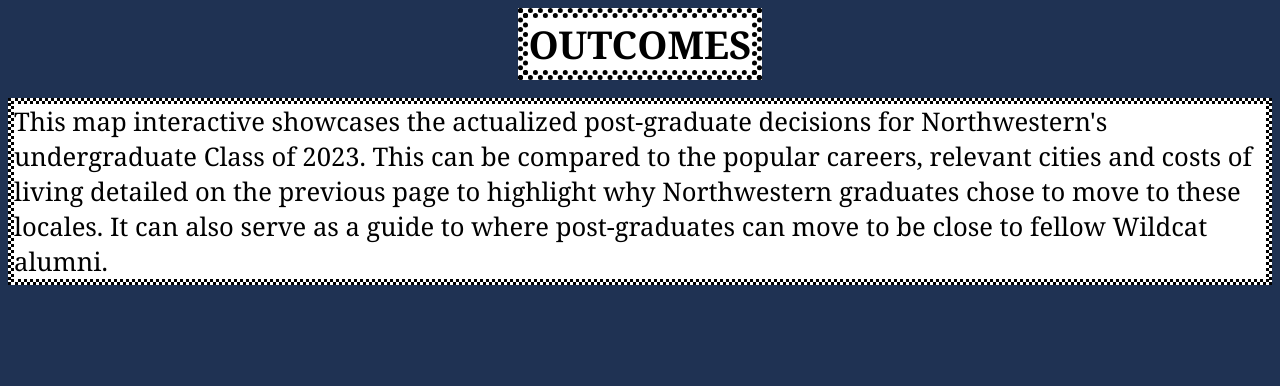
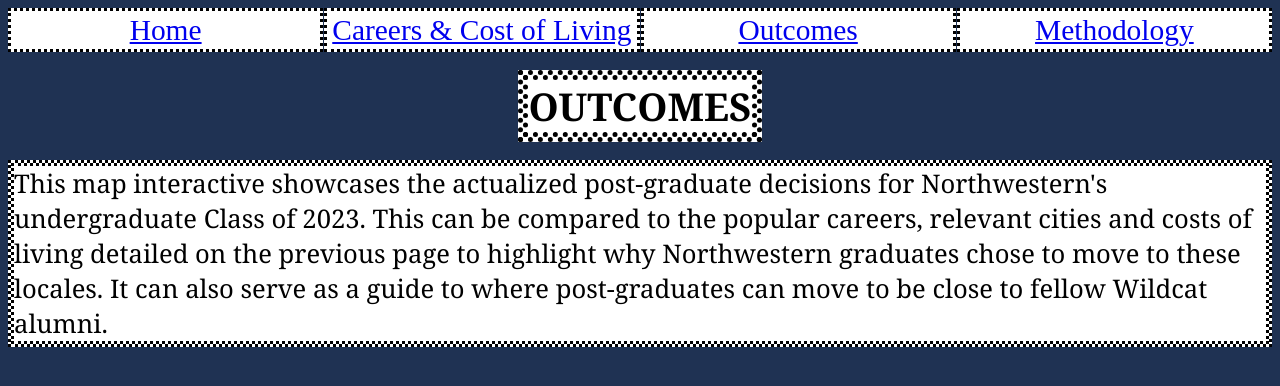
Before and after one commit to elenahubert/group-project, a plain HTML site: page outcomes.html in a window 1280 px wide. Drawn offline with Linux system fonts and the light colour scheme; a script that the page names is missing.

Commit message:
nav bar add-on

```diff
--- a/outcomes.html
+++ b/outcomes.html
@@ -88,6 +88,14 @@
     </head>
 
     <body style="background-color: rgb(31, 50, 83);">
+        <div class="row">
+            <div class="box"><a href="index.html">Home</a></div>
+            <div class="box"><a href="careers-col.html">Careers & Cost of Living</a></div>
+            <div class="box"><a href="outcomes.html">Outcomes</a></div>
+            <div class="box"><a href="methodology.html">Methodology</a></div>
+        </div>
+    <br>
+
     <div class="real-heading"><h1>OUTCOMES</h1></div>
     <br>
     <div class="sub-heading"><h2>This map interactive showcases the actualized post-graduate decisions for Northwestern's undergraduate Class of 2023. This can be compared to the popular careers, relevant cities and costs of living detailed on the previous page to highlight why Northwestern graduates chose to move to these locales. It can also serve as a guide to where post-graduates can move to be close to fellow Wildcat alumni.</h2></div>
```
Also changed, not shown: careers-col.html (+7 -0 lines), methodology.html (+7 -0 lines).
